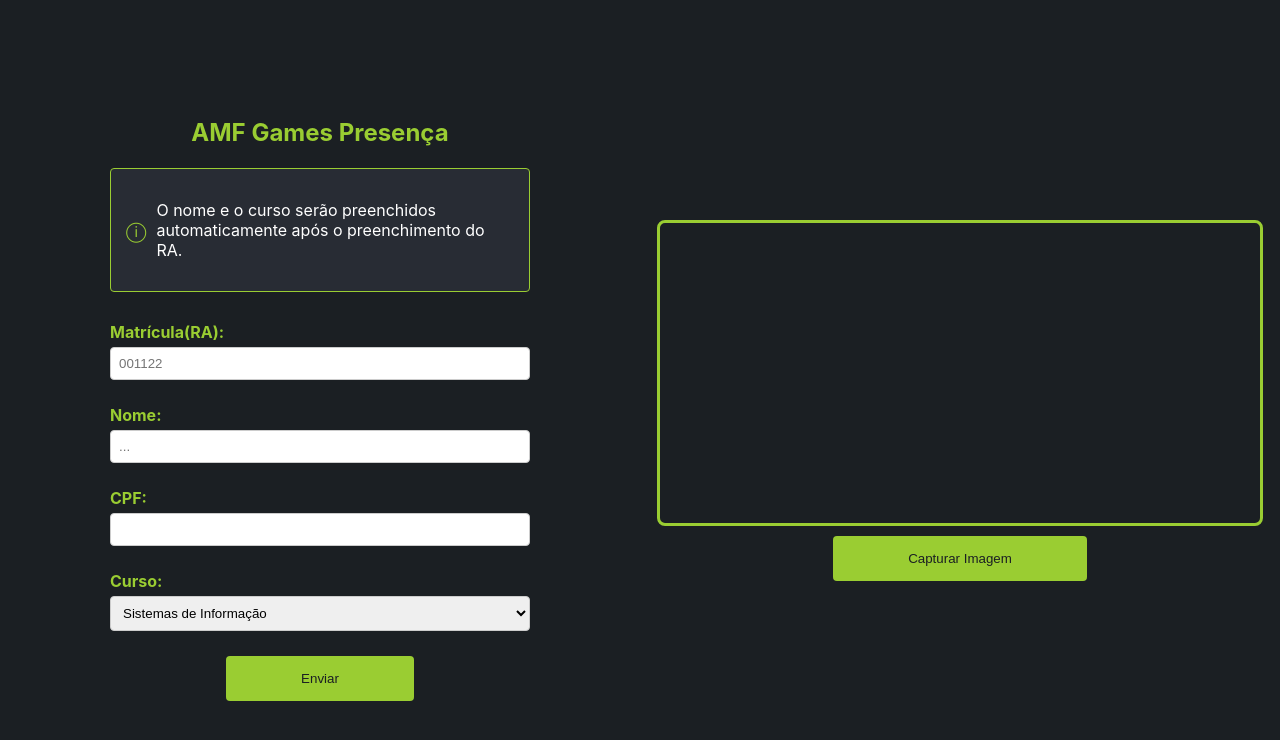
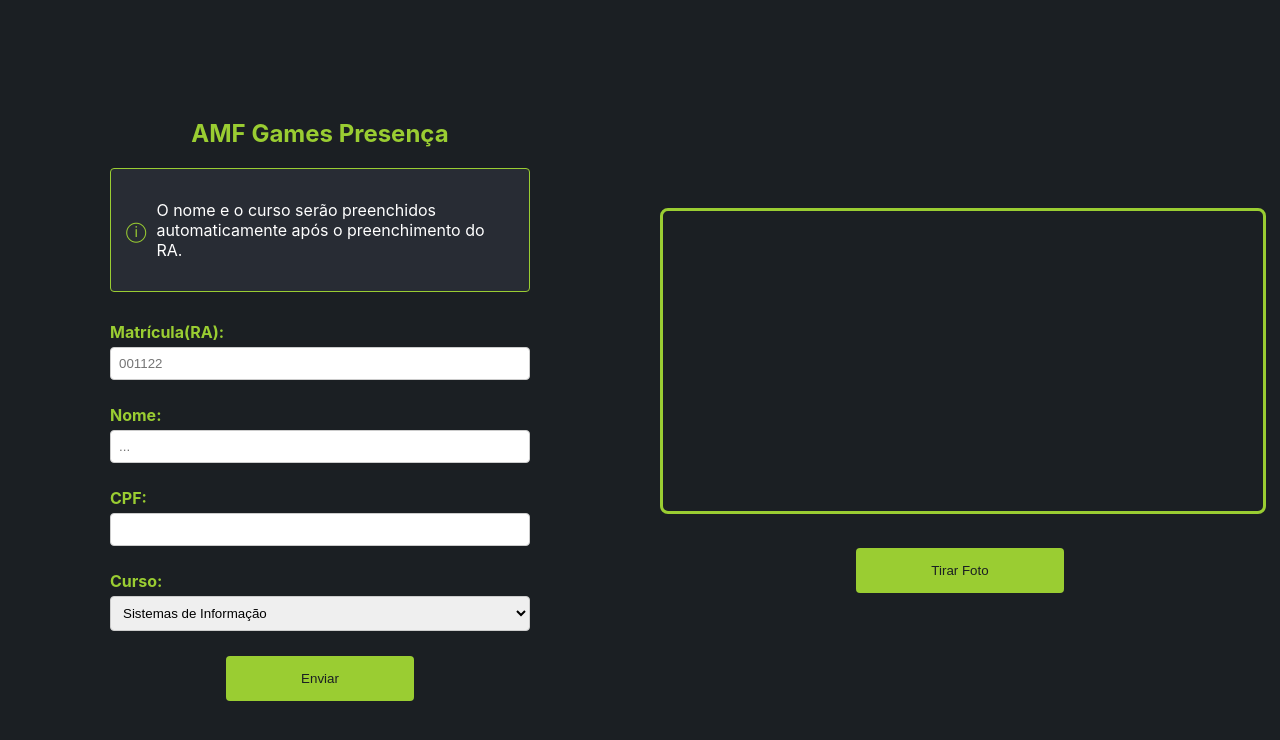
Before and after one commit to VitorSchumacher/reconhecimento-facial, a React (Create React App) app: page / in a window 1280 px wide. Shown: the top 740 px of the page. Built offline with nearby package versions, Linux system fonts and the light colour scheme; no server answers.

Commit message:
ajuste visual foto

```diff
--- a/src/pages/reconhecimento/index.js
+++ b/src/pages/reconhecimento/index.js
@@ -86,7 +86,6 @@ const Spinner = styled.div`
 const VideoContainer = styled.div`
   flex: 1;
   display: flex;
-  flex-direction: column;
   justify-content: center;
   align-items: center;
   background-color: #1b1f23;
@@ -96,19 +95,47 @@ const VideoContainer = styled.div`
 
 const Video = styled.video`
   width: 100%;
-  max-width: 640px;
+  max-width: 860px;
   height: auto;
   transform: scaleX(-1); /* Espelhar horizontalmente */
   border: 3px solid #9acd32;
   border-radius: 8px;
 `;
 
+const CapturedImageContainer = styled.div`
+  text-align: center;
+  flex:1;
+`;
+
+const CapturedImage = styled.img`
+  max-width: 100%;
+  height: auto;
+  border-radius: 8px;
+`;
+
+const CaptureButtonContainer = styled.div`
+  display: flex;
+  justify-content: center;
+  margin-top: 20px; /* Adicionando um espaço superior para separar visualmente do conteúdo acima */
+`;
+
+const CaptureAnotherButton = styled(Button)`
+  padding: 15px 75px;
+  background-color: #9acd32;
+  color: #1b1f23;
+  border: none;
+  border-radius: 4px;
+  cursor: pointer;
+
+  &:hover {
+    background-color: #76b900;
+  }
+`;
 const Title = styled.h2`
   color: #9acd32;
   text-align: center;
   width:100%;
   font-size: 24px;
-  margin-bottom: 5%;
 `;
 
 // Estilo para a mensagem informativa
@@ -406,26 +433,31 @@ const CameraCapture = () => {
 
       <VideoContainer>
         {capturedImage ? (
-          <div>
-            <h2>Imagem Capturada:</h2>
-            <img src={capturedImage} alt="Imagem capturada" />
-            <Button type="button" onClick={discardImage}>
-              Tirar Outra Foto
-            </Button>
-          </div>
+          <CapturedImageContainer>
+            <Title>Imagem Capturada:</Title>
+            <CapturedImage src={capturedImage} alt="Imagem capturada" />
+            <CaptureButtonContainer>
+              <CaptureAnotherButton type="button" onClick={discardImage}>
+                Tirar Outra Foto
+              </CaptureAnotherButton>
+            </CaptureButtonContainer>
+        </CapturedImageContainer>
         ) : (
-          <>
+          <CapturedImageContainer>
             <Video ref={videoRef} autoPlay muted />
             <canvas
               ref={canvasRef}
-              width="320"
-              height="240"
+              width="860"
+              height="650"
               style={{ display: "none" }}
             />
+            <CaptureButtonContainer>
+
             <Button type="button" onClick={captureImage}>
-              Capturar Imagem
+              Tirar Foto
             </Button>
-          </>
+            </CaptureButtonContainer>
+            </CapturedImageContainer>
         )}
       </VideoContainer>
         {isModalOpen && modalType === "error" && (
```
